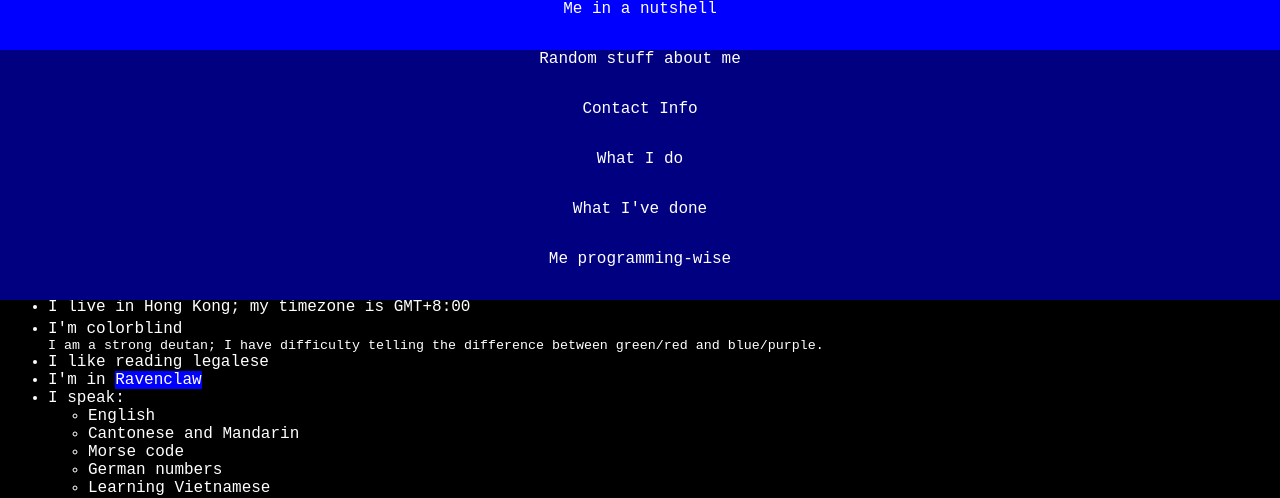
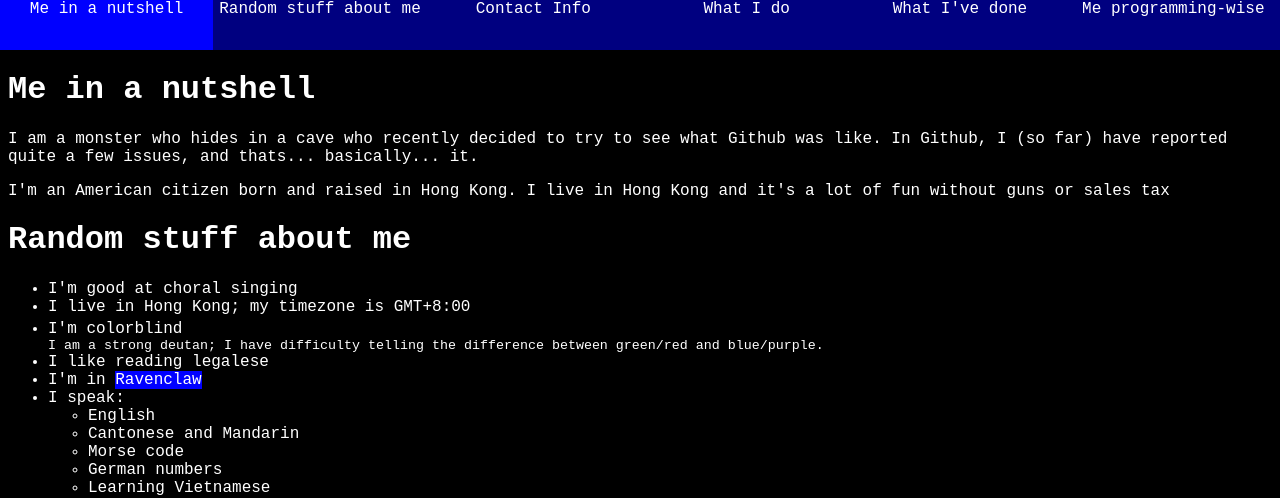
Before and after one commit to Kenny2github/kenny2github.github.io, a PHP site: page / in a window 1280 px wide. Shown: the top 498 px of the page. Run offline with PHP 8.4, Linux system fonts and the light colour scheme.

Commit message:
Update main.css

```diff
--- a/main.css
+++ b/main.css
@@ -19,7 +19,7 @@ div#header {
 div#header a {
     display:inline-block;
     transition:250ms;
-    width:calc(100% / 1);
+    width:calc(100% / 6);
     height:50px;
     text-align:center;
     vertical-align:middle;
```
